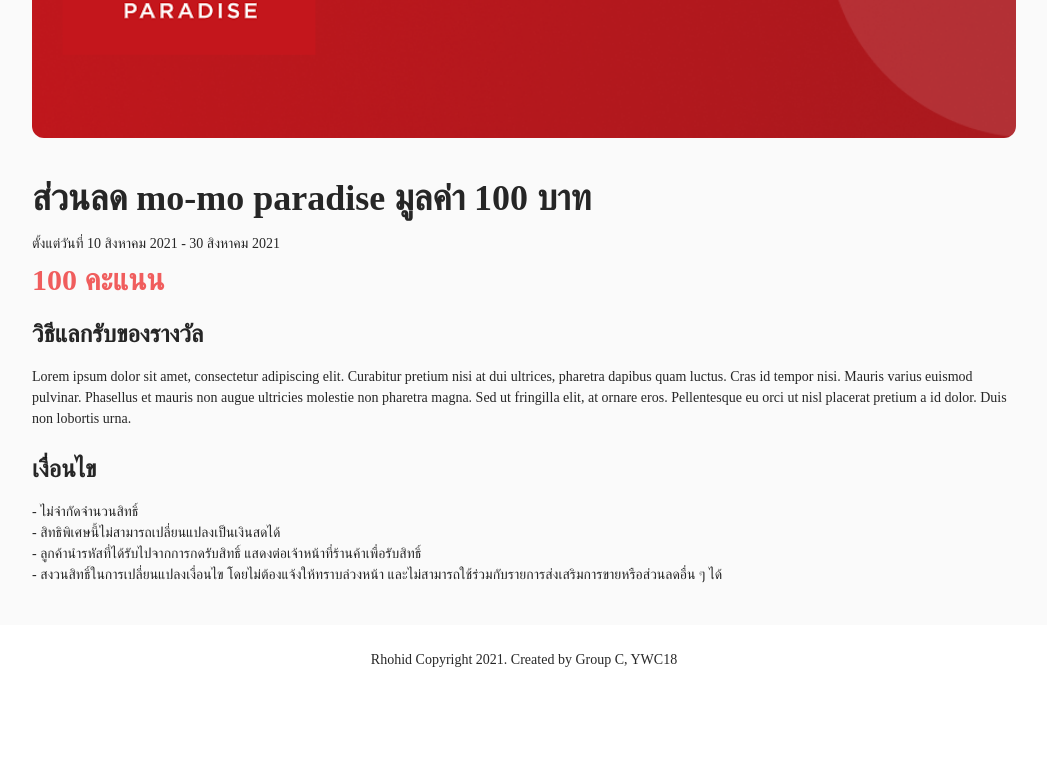
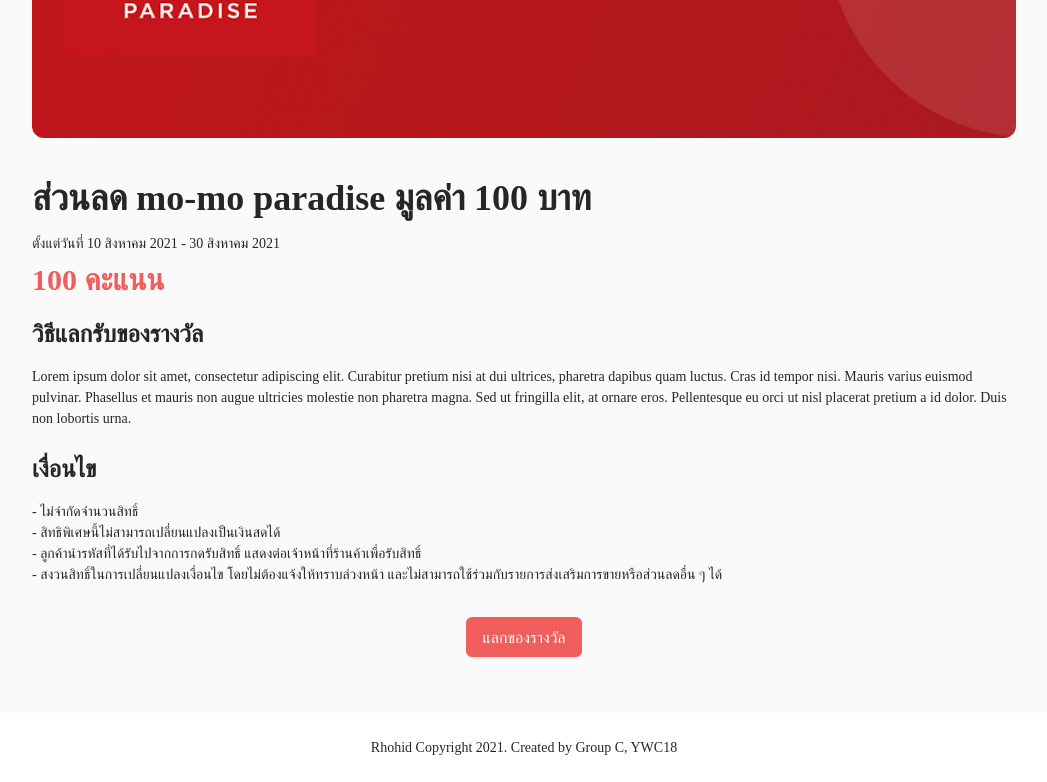
Before and after one commit to WebmasterCamp/ywc18-workshop-c, a React (Create React App) app: page /reward in a window 1280 px wide. Shown: the part 428-1210 px from the top of the page, without its empty margins (116-1163 px from the left). Before the commit the page ends 1122 px from the top, so only its background shows below. Built offline with nearby package versions, Linux system fonts and the light colour scheme.

Commit message:
Update index.js

```diff
--- a/src/containers/RewardDetail/index.js
+++ b/src/containers/RewardDetail/index.js
@@ -1,5 +1,5 @@
 import React from 'react';
-import { Layout } from 'antd';
+import { Button, Layout } from 'antd';
 import NavBar from '../../components/NavBar';
 import Footer from '../../components/Footer';
 
@@ -10,7 +10,7 @@
     <Layout>
       <NavBar />
       <Content>
-        <div className="max-w-screen-lg m-auto mt-4 p-5">
+        <div className="max-w-screen-lg m-auto mt-4 mb-4 p-5">
           <img
             src="/asset/reward-img/reward.png"
             className="w-full rounded-xl mb-10"
@@ -48,6 +48,9 @@
               และไม่สามารถใช้ร่วมกับรายการส่งเสริมการขายหรือส่วนลดอื่น ๆ ได้
             </li>
           </ul>
+          <div className="flex justify-center	mt-8">
+          <Button type='primary' size='large' className='rounded-md'>แลกของรางวัล</Button>
+          </div>
         </div>
       </Content>
       <Footer />
```
